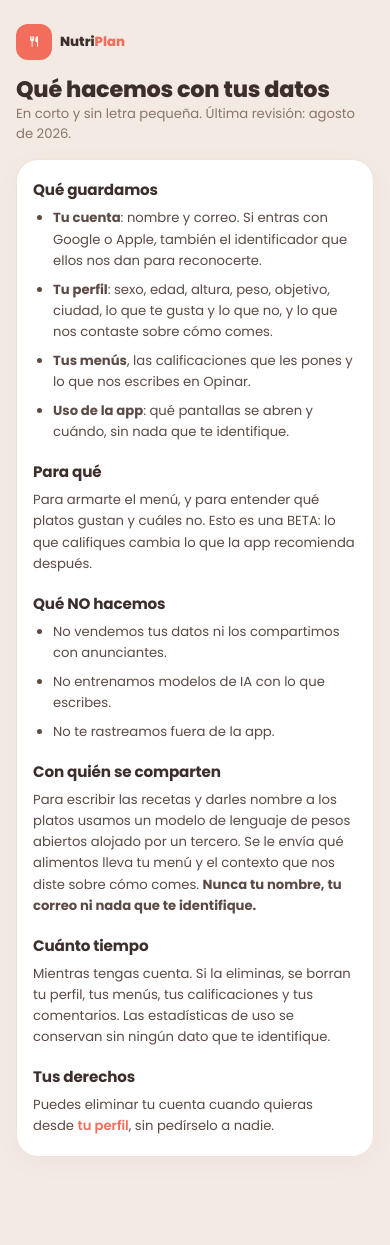
After one commit to chrisusech/Nutriplan, a Python web app: template src/nutriplan/ui/web/templates/privacidad.html in a window 390 px wide. The commit adds this page. Run offline with Jinja, Linux system fonts and the light colour scheme; the template is opened without the code that fills it, so the values that code supplies are empty.

Commit message:
Fase 6: envoltorio nativo y lo que las tiendas exigen
El WebView carga la app desde el servidor (`server.url`) en vez de empaquetarla:
es HTML renderizado en servidor con HTMX, y empaquetarla exigiría reescribirla
como SPA con API JSON. Apple rechaza los envoltorios sin funcionalidad propia
(guía 4.2), así que lo nativo aporta lo que un navegador no puede — empezando
por el login social: Google bloquea el suyo dentro de un WebView plano, de modo
que sin plugin nativo no hay login con Google en el móvil.

El puente vive en `app.js` y solo se activa si de verdad hay un envoltorio
debajo: la misma página corre en el navegador y en la app. Los botones sociales
van ocultos por defecto — en la web no hay de dónde sacar un ID token, y
ofrecer un botón que falla es peor que no ofrecerlo.

La CSP admite ahora los orígenes `capacitor:` e `ionic:` para que el puente
cargue, sin ceder el `unsafe-inline`, que es lo que de verdad importaba.

Requisitos de tienda: política de privacidad legible sin cuenta, pantalla de
consentimiento explícito antes de pedir nada, y borrado de cuenta ya accesible
desde el perfil (Apple 5.1.1(v)). El consentimiento se guarda con fecha: sin
ella no se registra un solo evento suyo.

Lo nativo (ios/, android/) no se versiona: se genera con `npx cap add`.
`mobile/README.md` documenta lo que necesita una máquina con Xcode y CocoaPods,
y deja anotado el riesgo que no puedo verificar sin dispositivo: si el WebView
bloqueara el puente, el login social no aparecería y la app seguiría
funcionando con correo y contraseña.

Co-Authored-By: Claude Opus 5 <noreply@anthropic.com>
Claude-Session: https://claude.ai/code/session_01A8u51iEtoKUbGnWURY1jp3

```diff
--- a/src/nutriplan/ui/web/app.py
+++ b/src/nutriplan/ui/web/app.py
@@ -43,6 +43,7 @@ _PUBLIC_PREFIXES = (
     "/registro",
     "/verificar",
     "/auth/oauth",
+    "/privacidad",
     "/recuperar",
     "/static",
     "/logout",
--- a/src/nutriplan/ui/web/static/app.js
+++ b/src/nutriplan/ui/web/static/app.js
@@ -21,6 +21,35 @@
     if (savedY !== undefined) window.scrollTo(0, savedY);
   });
 
+  // --- Puente nativo ------------------------------------------------------
+  // La app se sirve desde el servidor también dentro de Capacitor, así que
+  // esta misma página corre en el navegador y en el móvil. Lo nativo solo
+  // aparece cuando de verdad hay un envoltorio debajo.
+  const native = window.Capacitor?.isNativePlatform?.() ?? false;
+  if (native) {
+    document.documentElement.dataset.native = 'true';
+    // Google bloquea su login dentro de un WebView plano: en móvil el ID token
+    // sale del plugin nativo y se canjea en el mismo endpoint de siempre.
+    for (const form of document.querySelectorAll('form.auth-social')) {
+      form.hidden = false;
+      form.addEventListener('submit', async (event) => {
+        event.preventDefault();
+        const provider = form.action.endsWith('apple') ? 'apple' : 'google';
+        try {
+          const { result } = await window.Capacitor.Plugins.SocialLogin.login({
+            provider,
+            options: { scopes: ['email', 'profile'] },
+          });
+          form.querySelector('input[name=id_token]').value =
+            result.idToken ?? result.identityToken ?? '';
+          form.submit();
+        } catch {
+          // Cancelar el diálogo nativo no es un error que mostrar.
+        }
+      });
+    }
+  }
+
   // Un solo plato abierto a la vez: en un móvil, dos acordeones abiertos
   // convierten la lista en un scroll interminable.
   document.addEventListener('toggle', (event) => {
--- a/src/nutriplan/ui/web/static/styles/screens.css
+++ b/src/nutriplan/ui/web/static/styles/screens.css
@@ -116,3 +116,15 @@ fieldset.field legend { padding: 0; font: 600 var(--t-sm) Poppins, sans-serif; c
 .admin-acts form { display: flex; gap: var(--s-2); align-items: center; }
 .admin-acts input { width: 6rem; }
 .pill-off { background: var(--warn-soft); color: var(--warn); }
+
+/* --- Legal ---------------------------------------------------------------- */
+
+.legal { padding: var(--s-5) var(--s-4); margin-top: var(--s-4); }
+.legal h2 { font-size: var(--t-lg); margin-top: var(--s-5); }
+.legal h2:first-child { margin-top: 0; }
+.legal p, .legal ul { margin-top: var(--s-2); color: var(--ink-2); line-height: 1.6; }
+.legal ul { padding-left: var(--s-5); display: flex; flex-direction: column; gap: var(--s-2); }
+.legal a { color: var(--brand); font-weight: 600; }
+
+.consent-form { display: flex; flex-direction: column; gap: var(--s-4); margin-top: var(--s-5); }
+.consent-check { align-items: flex-start; text-align: left; padding: var(--s-4); border-radius: var(--r-md); }
--- a/src/nutriplan/ui/web/templates/auth.html
+++ b/src/nutriplan/ui/web/templates/auth.html
@@ -60,7 +60,9 @@
       {# El ID token lo produce el plugin nativo y se postea aquí: Google
          bloquea su login dentro de un WebView plano. #}
       {% if google_client_id %}
-      <form method="post" action="/auth/oauth/google" class="auth-social">
+      {# Ocultos hasta que el puente nativo los active: en un navegador no hay
+   de dónde sacar el ID token. #}
+      <form method="post" action="/auth/oauth/google" class="auth-social" hidden>
       <input type="hidden" name="_csrf" value="{{ csrf_token }}">
         <input type="hidden" name="id_token">
         <button class="btn btn-outline btn-big btn-block" type="submit">
@@ -69,7 +71,7 @@
       </form>
       {% endif %}
       {% if apple_client_id %}
-      <form method="post" action="/auth/oauth/apple" class="auth-social">
+      <form method="post" action="/auth/oauth/apple" class="auth-social" hidden>
       <input type="hidden" name="_csrf" value="{{ csrf_token }}">
         <input type="hidden" name="id_token">
         <button class="btn btn-outline btn-big btn-block" type="submit">
--- /dev/null
+++ b/src/nutriplan/ui/web/templates/privacidad.html
@@ -0,0 +1,47 @@
+{% extends "base.html" %}
+{% block title %}Privacidad{% endblock %}
+
+{% block content %}
+<h1>Qué hacemos con tus datos</h1>
+<p class="muted">En corto y sin letra pequeña. Última revisión: agosto de 2026.</p>
+
+<section class="card legal">
+  <h2>Qué guardamos</h2>
+  <ul>
+    <li><b>Tu cuenta</b>: nombre y correo. Si entras con Google o Apple, también
+      el identificador que ellos nos dan para reconocerte.</li>
+    <li><b>Tu perfil</b>: sexo, edad, altura, peso, objetivo, ciudad, lo que te
+      gusta y lo que no, y lo que nos contaste sobre cómo comes.</li>
+    <li><b>Tus menús</b>, las calificaciones que les pones y lo que nos escribes
+      en Opinar.</li>
+    <li><b>Uso de la app</b>: qué pantallas se abren y cuándo, sin nada que te
+      identifique.</li>
+  </ul>
+
+  <h2>Para qué</h2>
+  <p>Para armarte el menú, y para entender qué platos gustan y cuáles no. Esto
+    es una BETA: lo que califiques cambia lo que la app recomienda después.</p>
+
+  <h2>Qué NO hacemos</h2>
+  <ul>
+    <li>No vendemos tus datos ni los compartimos con anunciantes.</li>
+    <li>No entrenamos modelos de IA con lo que escribes.</li>
+    <li>No te rastreamos fuera de la app.</li>
+  </ul>
+
+  <h2>Con quién se comparten</h2>
+  <p>Para escribir las recetas y darles nombre a los platos usamos un modelo de
+    lenguaje de pesos abiertos alojado por un tercero. Se le envía qué alimentos
+    lleva tu menú y el contexto que nos diste sobre cómo comes.
+    <b>Nunca tu nombre, tu correo ni nada que te identifique.</b></p>
+
+  <h2>Cuánto tiempo</h2>
+  <p>Mientras tengas cuenta. Si la eliminas, se borran tu perfil, tus menús, tus
+    calificaciones y tus comentarios. Las estadísticas de uso se conservan sin
+    ningún dato que te identifique.</p>
+
+  <h2>Tus derechos</h2>
+  <p>Puedes eliminar tu cuenta cuando quieras desde
+    <a href="/perfil">tu perfil</a>, sin pedírselo a nadie.</p>
+</section>
+{% endblock %}
--- a/src/nutriplan/ui/web/templates/profile.html
+++ b/src/nutriplan/ui/web/templates/profile.html
@@ -32,6 +32,7 @@
       <span class="icon">logout</span>Cerrar sesión
     </button>
   </form>
+  <p><a href="/privacidad">Qué hacemos con tus datos</a></p>
   <details class="delete">
     <summary>Eliminar mi cuenta</summary>
     <p class="muted">Se borran tu perfil, tus menús, tus calificaciones y tus
```
Also changed, not shown: mobile/capacitor.config.json (added, +27 -0 lines), mobile/package.json (added, +28 -0 lines), mobile/www/index.html (added, +21 -0 lines), src/nutriplan/adapters/db/repositories/auth.py (+7 -0 lines), src/nutriplan/ui/web/routes/account.py (+33 -1 lines), src/nutriplan/ui/web/routes/auth.py (+5 -2 lines), src/nutriplan/ui/web/security.py (+6 -3 lines), src/nutriplan/ui/web/templates/consentimiento.html (added, +26 -0 lines), tests/integration/test_cuenta_y_privacidad.py (+50 -2 lines), tests/integration/test_seguridad.py (+8 -0 lines), mobile/README.md (added), 2 other files.
